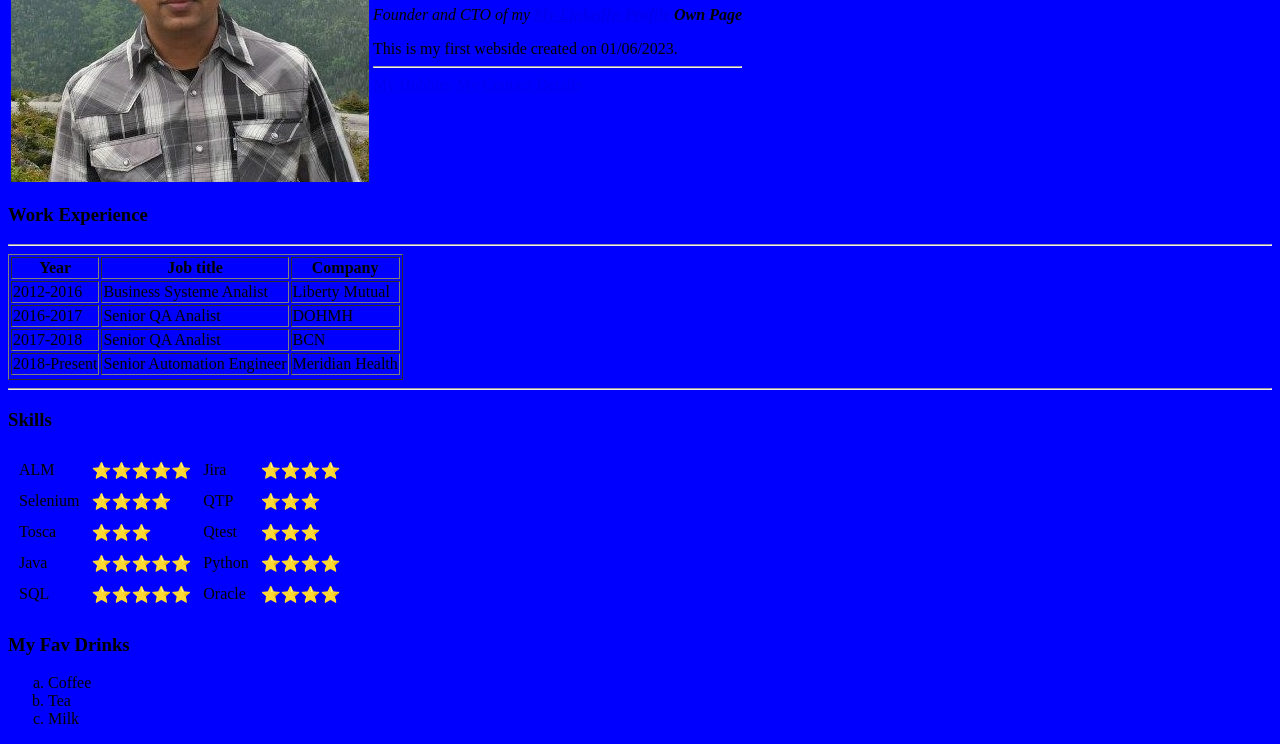
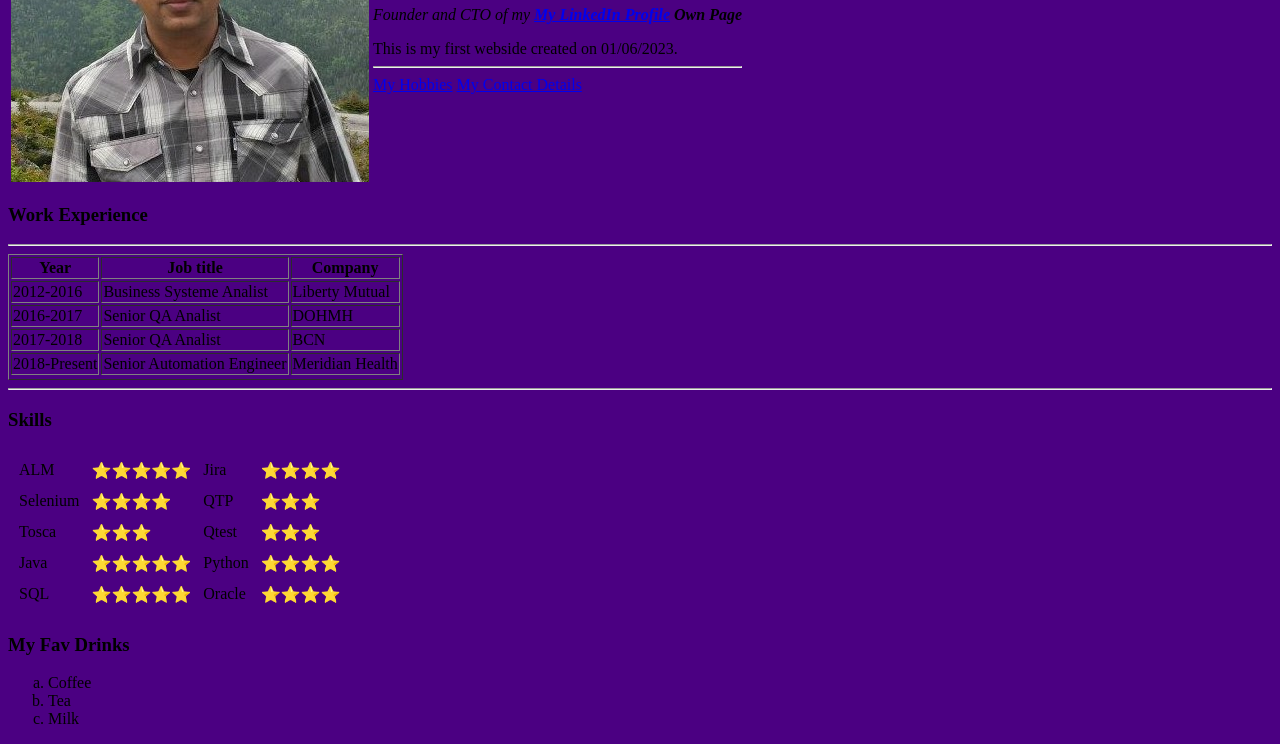
Before and after one commit to shamsrahman/cv, a plain HTML site: page index.html in a window 1280 px wide. Shown: the part 151-895 px from the top of the page. Drawn offline with Linux system fonts and the light colour scheme.

Commit message:
Update index.html

```diff
--- a/index.html
+++ b/index.html
@@ -5,7 +5,7 @@
    <title>Shamsul's personal side</title>
     <title>Document</title>
 </head>
-<body style ="background-color: blue">
+<body style ="background-color: indigo">
   <table cellpacing = "20">
     <tr>
 
```
